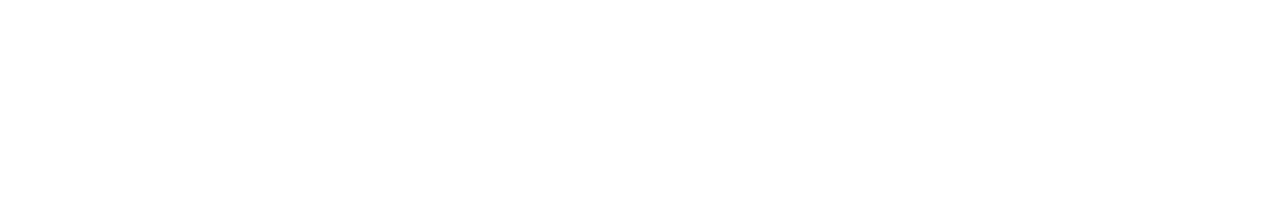
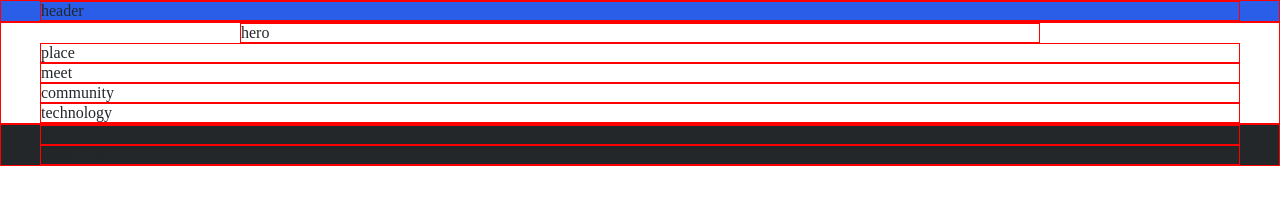
Before and after one commit to DanielFerraiuolo98/htmlcss-struttura-discord, a plain HTML site: page index.html in a window 1280 px wide. Drawn offline with Linux system fonts and the light colour scheme.

Commit message:
create header, main, footer

```diff
--- a/css/style.css
+++ b/css/style.css
@@ -3,3 +3,37 @@
     padding: 0;
     box-sizing: border-box;
 }
+
+body{
+    color: var(--dark);
+
+}
+
+:root{
+    --blue: #2a5ee8;
+    --violet: #748adb;
+    --dark: #23272a;
+    --gray: #f6f6f6;
+}
+
+.debug{
+    border: 1px solid red;
+}
+
+.container{
+    max-width: 1200px;
+    margin: 0 auto;
+}
+
+.container-small{
+    max-width: 800px;
+    margin: 0 auto;
+}
+
+header{
+    background-color: var(--blue);
+}
+
+footer{
+    background-color: var(--dark);
+}
--- a/index.html
+++ b/index.html
@@ -7,8 +7,19 @@
     <title> htmlcss-struttura-discord </title>
 </head>
 <body>
-    <header></header>
-    <main></main>
-    <footer></footer>
+    <header class="debug">
+        <div class=" debug container">header</div>
+    </header>
+    <main class="debug">
+        <section class="debug container-small">hero</section>
+        <section class="debug container">place</section>
+        <section class="debug container">meet</section>
+        <section class="debug container">community</section>
+        <section class="debug container">technology</section>
+    </main>
+    <footer class="debug">
+        <section class="debug container">footer top</section>
+        <section class="debug container">footer bottom</section>
+    </footer>
 </body>
 </html>
```
